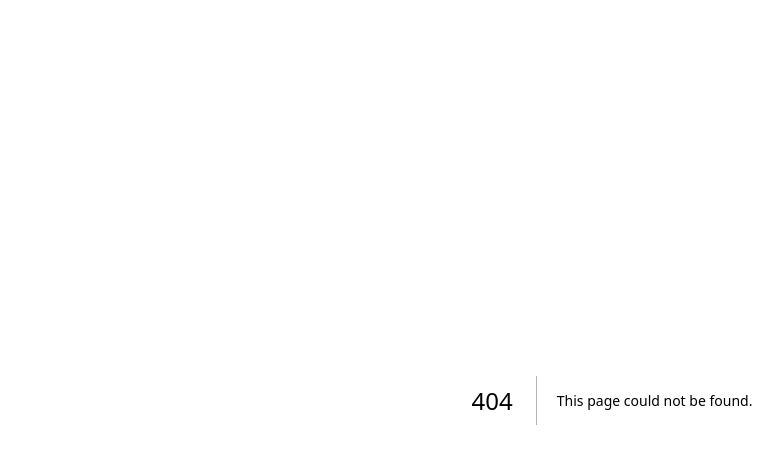
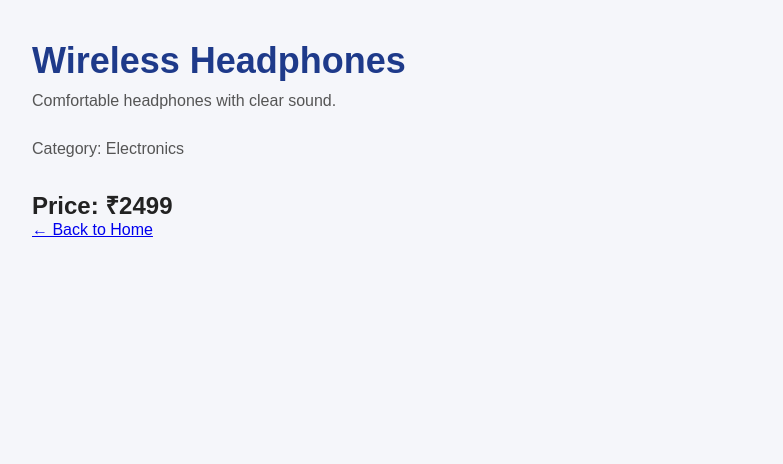
Before and after one commit to PRAGNA098/shipyard, a Next.js app: page /products/1 in a window 1280 px wide. Before the commit this address had no page. Shown: the top 464 px of the page, without its empty margins (28-811 px from the left). Built offline with nearby package versions, Linux system fonts and the light colour scheme.

Commit message:
Build Shipyard product catalog and dynamic pages

```diff
--- /dev/null
+++ b/app/data/products.ts
@@ -0,0 +1,57 @@
+
+export interface Product {
+  id: string;
+  name: string;
+  description: string;
+  price: number;
+  category: string;
+}
+
+export const products: Product[] = [
+  {
+    id: "1",
+    name: "Wireless Headphones",
+    description: "Comfortable headphones with clear sound.",
+    price: 2499,
+    category: "Electronics",
+  },
+  {
+    id: "2",
+    name: "Smart Watch",
+    description: "A smartwatch to track your daily activities.",
+    price: 3999,
+    category: "Electronics",
+  },
+  {
+    id: "3",
+    name: "Travel Backpack",
+    description: "A spacious backpack for everyday travel.",
+    price: 1499,
+    category: "Accessories",
+  },
+  {
+    id: "4",
+    name: "Running Shoes",
+    description: "Lightweight shoes for comfortable movement.",
+    price: 1999,
+    category: "Footwear",
+  },
+  {
+    id: "5",
+    name: "Water Bottle",
+    description: "A reusable bottle for everyday use.",
+    price: 499,
+    category: "Accessories",
+  },
+  {
+    id: "6",
+    name: "Desk Lamp",
+    description: "A simple lamp for your study desk.",
+    price: 899,
+    category: "Home",
+  },
+];
+
+export function getProduct(id: string): Product | undefined {
+  return products.find((product) => product.id === id);
+}
--- a/app/globals.css
+++ b/app/globals.css
@@ -1,49 +1,67 @@
-:root {
-  --background: #ffffff;
-  --foreground: #171717;
-}
 
-@media (prefers-color-scheme: dark) {
-  :root {
-    --background: #0a0a0a;
-    --foreground: #ededed;
-  }
-}
-
-html {
-  height: 100%;
-}
-
-html,
-body {
-  max-width: 100vw;
-  overflow-x: hidden;
+* {
+  box-sizing: border-box;
+  margin: 0;
+  padding: 0;
 }
 
 body {
-  min-height: 100%;
-  display: flex;
-  flex-direction: column;
-  color: var(--foreground);
-  background: var(--background);
-  font-family: Arial, Helvetica, sans-serif;
-  -webkit-font-smoothing: antialiased;
-  -moz-osx-font-smoothing: grayscale;
+  font-family: Arial, sans-serif;
+  background: #f5f6fa;
+  color: #222;
 }
 
-* {
-  box-sizing: border-box;
-  padding: 0;
-  margin: 0;
+.container {
+  max-width: 1200px;
+  margin: 0 auto;
+  padding: 40px 20px;
 }
 
-a {
-  color: inherit;
-  text-decoration: none;
+.container h1 {
+  font-size: 36px;
+  margin-bottom: 10px;
+  color: #1e3a8a;
 }
 
-@media (prefers-color-scheme: dark) {
-  html {
-    color-scheme: dark;
-  }
+.container > p {
+  margin-bottom: 30px;
+  color: #555;
 }
+
+.product-grid {
+  display: grid;
+  grid-template-columns: repeat(auto-fit, minmax(240px, 1fr));
+  gap: 24px;
+}
+
+.product-card {
+  display: block;
+  background: white;
+  padding: 24px;
+  border-radius: 12px;
+  text-decoration: none;
+  color: #222;
+  box-shadow: 0 2px 8px rgba(0, 0, 0, 0.08);
+  transition: transform 0.2s;
+}
+
+.product-card:hover {
+  transform: translateY(-5px);
+}
+
+.product-card h2 {
+  margin-bottom: 12px;
+  color: #1e3a8a;
+}
+
+.product-card p {
+  margin-bottom: 10px;
+  color: #555;
+}
+
+.product-card span {
+  display: inline-block;
+  margin-top: 10px;
+  color: #2563eb;
+  font-weight: bold;
+}
--- /dev/null
+++ b/app/products/[id]/page.tsx
@@ -0,0 +1,36 @@
+
+import { getProduct, products } from "../../data/products";
+import { notFound } from "next/navigation";
+import Link from "next/link";
+
+type ProductPageProps = {
+  params: Promise<{
+    id: string;
+  }>;
+};
+
+export function generateStaticParams() {
+  return products.map((product) => ({
+    id: product.id,
+  }));
+}
+
+export default async function ProductPage({ params }: ProductPageProps) {
+  const { id } = await params;
+  const product = getProduct(id);
+
+  if (!product) {
+    notFound();
+  }
+
+  return (
+    <main className="container">
+      <h1>{product.name}</h1>
+      <p>{product.description}</p>
+      <p>Category: {product.category}</p>
+      <h2>Price: ₹{product.price}</h2>
+
+      <Link href="/">← Back to Home</Link>
+    </main>
+  );
+}
```
Also changed, not shown: app/components/ProductCard.tsx (added, +19 -0 lines), app/not-found.tsx (added, +12 -0 lines), app/page.tsx (+14 -64 lines).
